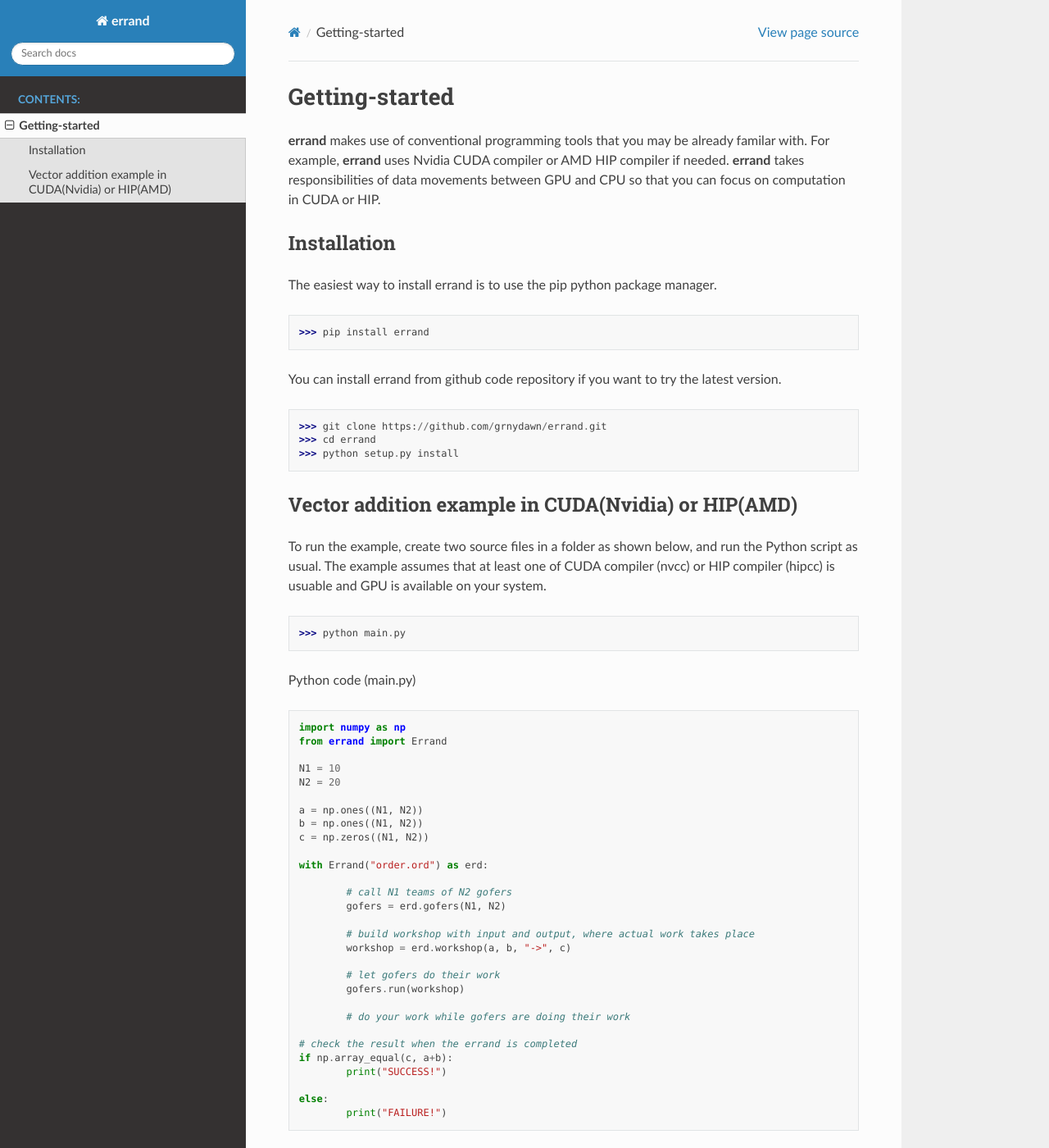
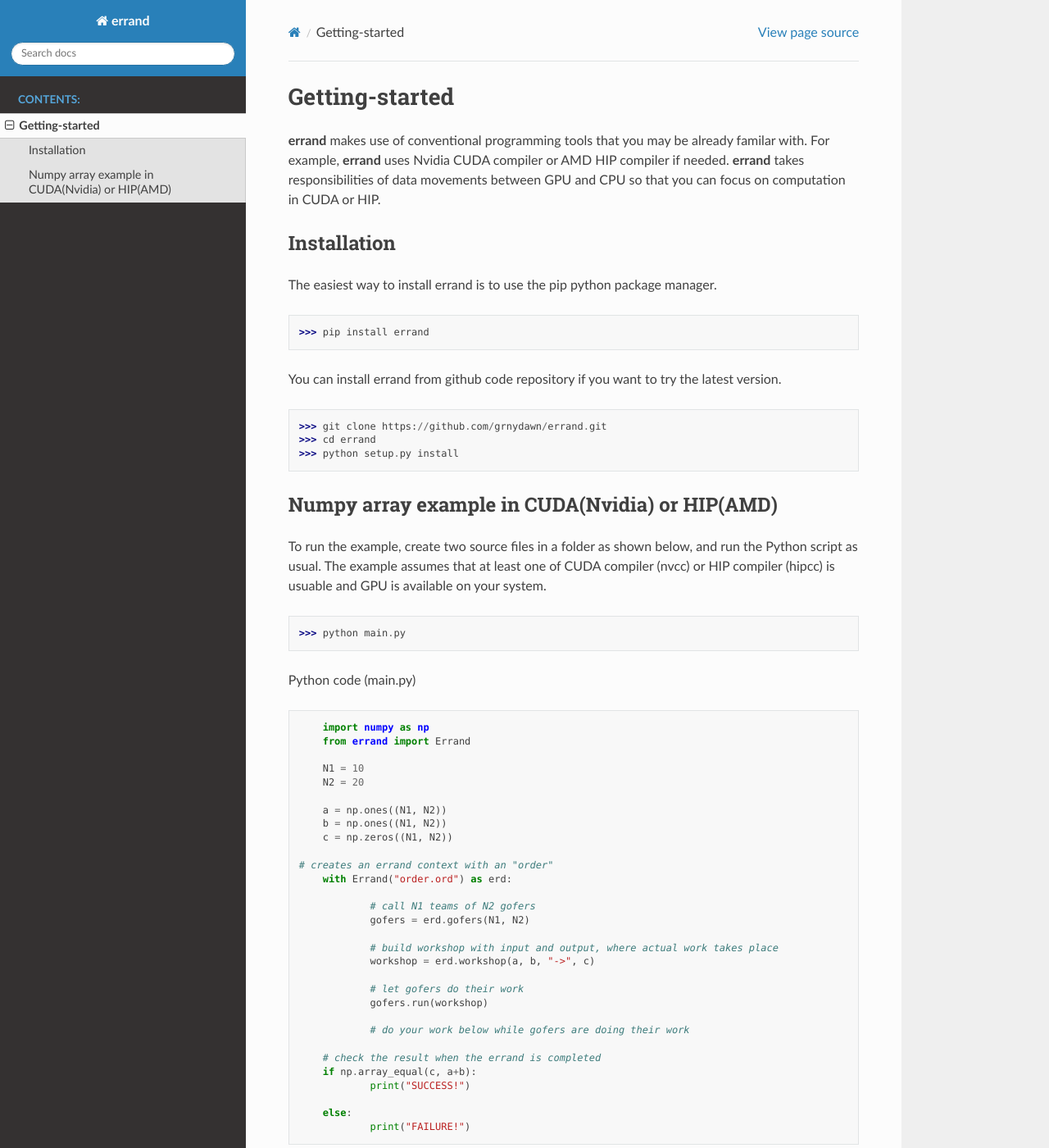
Before and after one commit to grnydawn/errand, a Sphinx documentation site: the page built from doc/source/intro.rst, in a window 1280 px wide and 1400 px high. Shown: the whole window at 82% size. Built offline with Sphinx 7.4.7 and the Read the Docs theme 2.0.0, drawn with Linux system fonts in a browser that asks for light colours.

Commit message:
updated intro

```diff
--- a/doc/source/intro.rst
+++ b/doc/source/intro.rst
@@ -18,7 +18,7 @@ You can install errand from github code repository if you want to try the latest
         >>> python setup.py install
 
 
-Vector addition example in CUDA(Nvidia) or HIP(AMD)
+Numpy array example in CUDA(Nvidia) or HIP(AMD)
 -------------------------------------------------------
 
 To run the example, create two source files in a folder as shown below, and run the Python script as usual.
@@ -44,6 +44,7 @@ Python code (main.py)
 	b = np.ones((N1, N2))
 	c = np.zeros((N1, N2))
 
+    # creates an errand context with an "order"
 	with Errand("order.ord") as erd:
 
 		# call N1 teams of N2 gofers
@@ -55,7 +56,7 @@ Python code (main.py)
 		# let gofers do their work
 		gofers.run(workshop)
 
-		# do your work while gofers are doing their work
+		# do your work below while gofers are doing their work
 
 	# check the result when the errand is completed
 	if np.array_equal(c, a+b):
```
